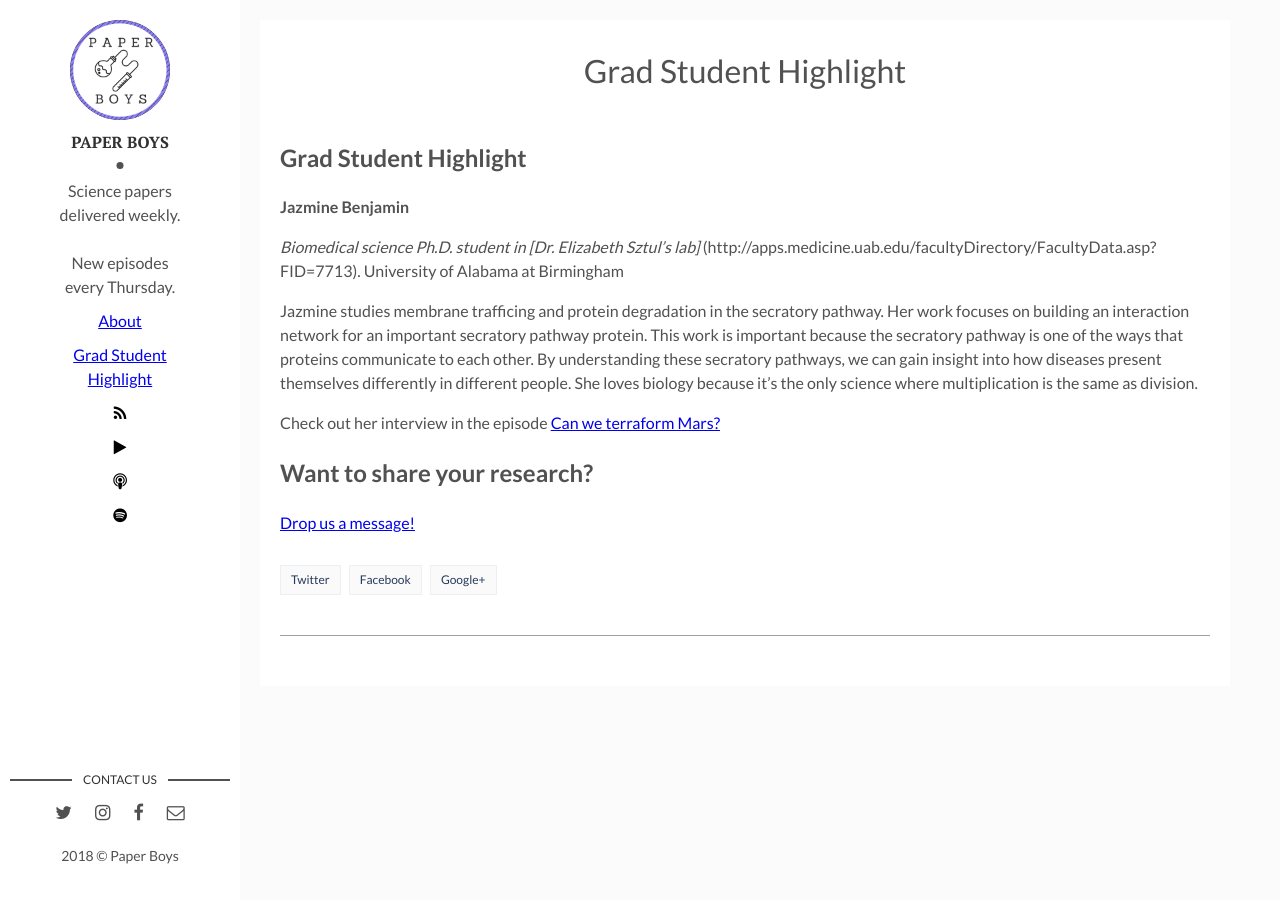
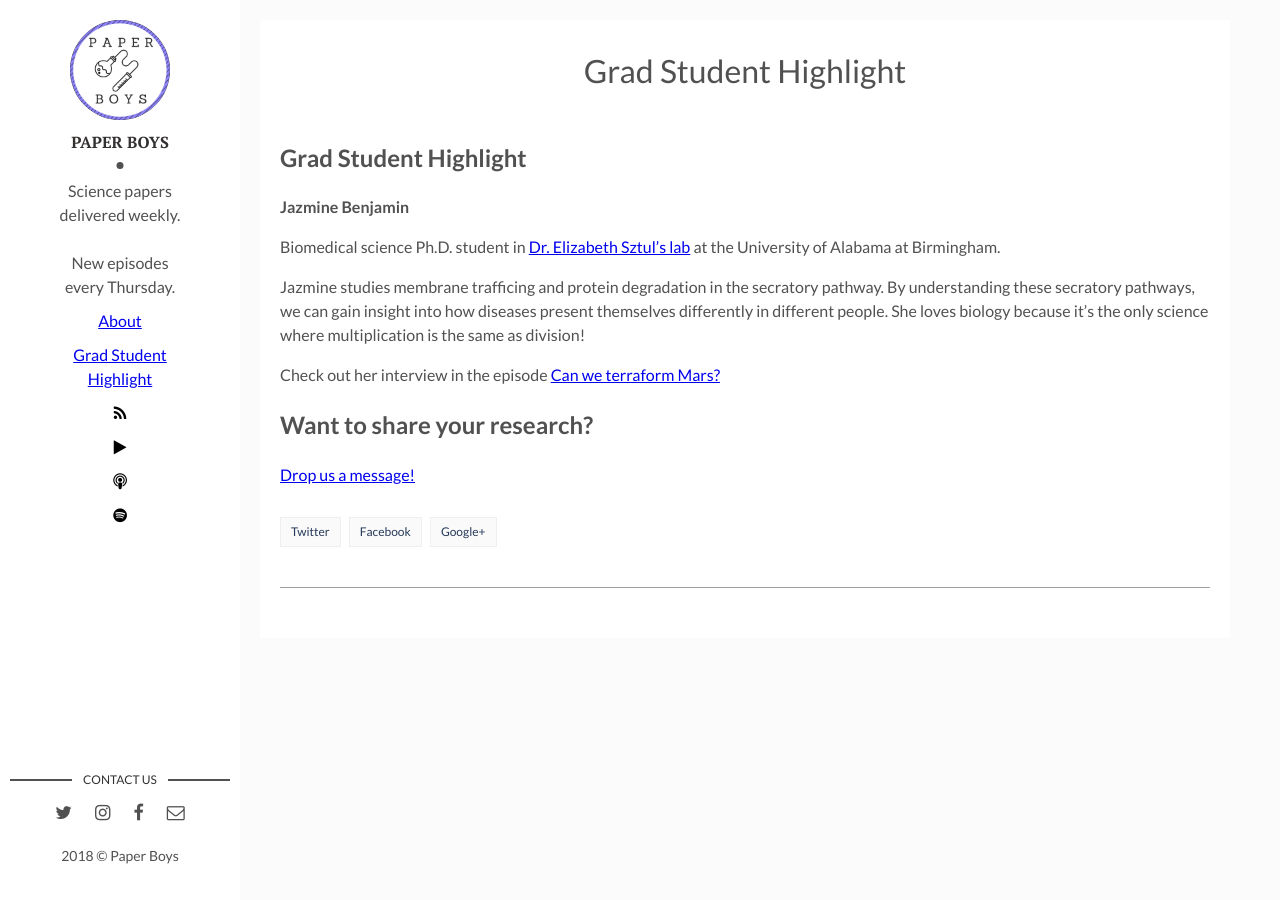
Before and after one commit to paperboyspodcast/paperboyspodcast.github.io, a Jekyll site: the page built from gradhighlight.md, in a window 1280 px wide. Built offline with Jekyll 4.4.1, drawn with Linux system fonts in a browser that asks for light colours; comment, search, counter and statistics services are not loaded.

Commit message:
updated gradhighlight content

```diff
--- a/gradhighlight.md
+++ b/gradhighlight.md
@@ -8,11 +8,9 @@ permalink: /gradhighlight/
 
 **Jazmine Benjamin**
 
-*Biomedical science Ph.D. student in [Dr. Elizabeth Sztul's lab]* (http://apps.medicine.uab.edu/facultyDirectory/FacultyData.asp?FID=7713).
-University of Alabama at Birmingham
+Biomedical science Ph.D. student in [Dr. Elizabeth Sztul's lab](http://apps.medicine.uab.edu/facultyDirectory/FacultyData.asp?FID=7713) at the University of Alabama at Birmingham.
 
-Jazmine studies membrane trafficing and protein degradation in the secratory pathway. Her work focuses on building an interaction network for an important secratory pathway protein. This work is important because the secratory pathway is one of the ways that proteins communicate to each other. By understanding these secratory pathways, we can gain insight into how diseases present themselves differently
-in different people. She loves biology because it's the only science where multiplication is the same as division.
+Jazmine studies membrane trafficing and protein degradation in the secratory pathway. By understanding these secratory pathways, we can gain insight into how diseases present themselves differently in different people. She loves biology because it's the only science where multiplication is the same as division!
 
 Check out her interview in the episode [Can we terraform Mars?](http://paperboyspodcast.com/Can-We-terraform-mars/)
 
```
